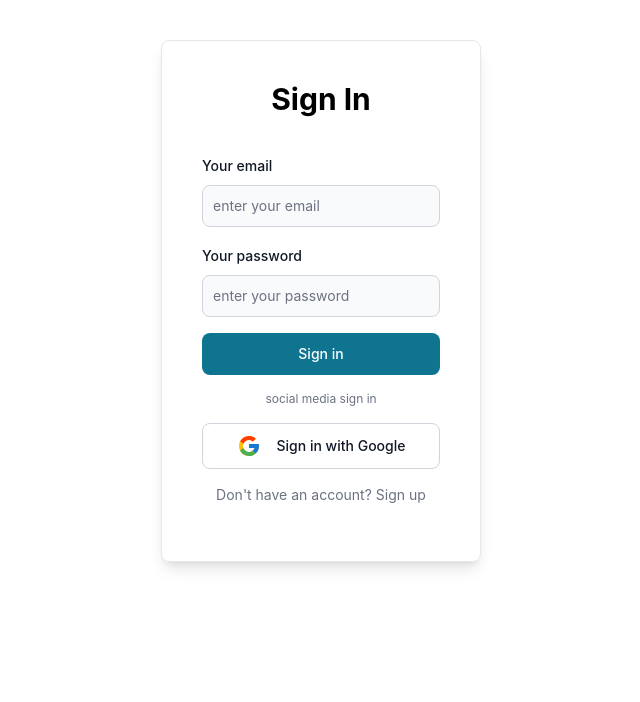
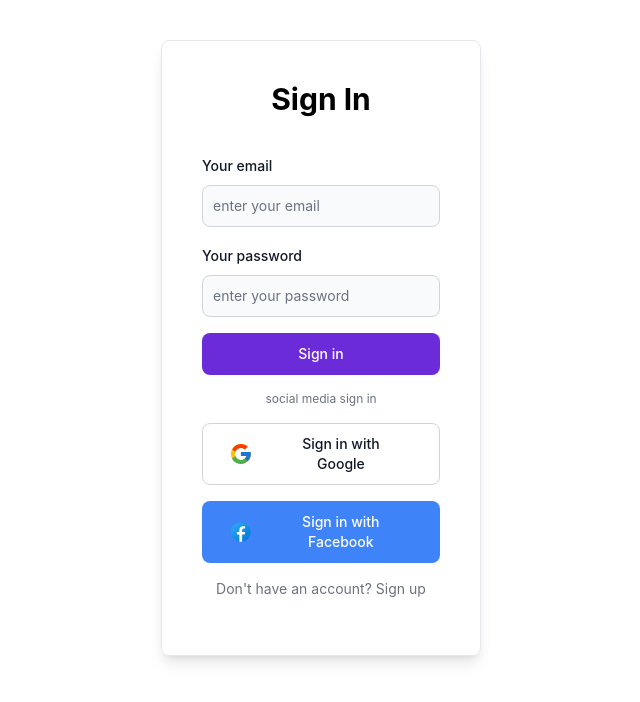
Before and after one commit to EhsanEIK/priyo-graphy-website-client, a React (Create React App) app: page /signin in a window 1280 px wide. Shown: the top 702 px of the page, without its empty margins (319-959 px from the left). Built offline with nearby package versions, Linux system fonts and the light colour scheme; no server answers.

Commit message:
added facebook sign in option

```diff
--- a/src/Pages/SignIn/SignIn/SignIn.js
+++ b/src/Pages/SignIn/SignIn/SignIn.js
@@ -1,4 +1,4 @@
-import { GoogleAuthProvider } from 'firebase/auth';
+import { FacebookAuthProvider, GoogleAuthProvider } from 'firebase/auth';
 import { Button, Label, TextInput } from 'flowbite-react';
 import React, { useContext, useState } from 'react';
 import toast from 'react-hot-toast';
@@ -14,12 +14,14 @@
     const [errorMsg, setErrorMsg] = useState('');
 
     const googleProvider = new GoogleAuthProvider();
+    const facebookProvider = new FacebookAuthProvider();
 
     // navigation setup after successful sign in
     const navigate = useNavigate();
     const location = useLocation();
     const from = location?.state?.from?.pathname || '/';
 
+    // sign in with email & password
     const handleSignIn = event => {
         event.preventDefault();
         setErrorMsg('');
@@ -50,6 +52,7 @@
             .catch(error => setErrorMsg(error.message));
     }
 
+    // sign in with google
     const handleGoogleSignIn = () => {
         setErrorMsg('');
 
@@ -67,7 +70,32 @@
                     .then(res => res.json())
                     .then(data => {
                         localStorage.setItem('priyo-graphy-token', data.token);
-                        toast.success('User sign in successfully')
+                        toast.success('User sign in successfully with google')
+                        navigate(from, { replace: true });
+                    })
+            })
+            .catch(error => setErrorMsg(error.message));
+    }
+
+    // sign in with facebook
+    const handleFacebookSignIn = () => {
+        setErrorMsg('');
+
+        socialMediaSignIn(facebookProvider)
+            .then(result => {
+                const user = result.user;
+                // get the jwt token and saved it into the local storage
+                fetch('https://priyo-graphy-server.vercel.app/jwt', {
+                    method: "POST",
+                    headers: {
+                        'content-type': 'application/json',
+                    },
+                    body: JSON.stringify({ currentUserEmail: user?.email }),
+                })
+                    .then(res => res.json())
+                    .then(data => {
+                        localStorage.setItem('priyo-graphy-token', data.token);
+                        toast.success('User sign in successfully with facebook')
                         navigate(from, { replace: true });
                     })
             })
@@ -108,11 +136,13 @@
                         required={true}
                     />
                 </div>
-                <Button type="submit">
+                <Button type="submit" className='bg-purple-700'>
                     Sign in
                 </Button>
 
                 <small className='text-xs text-center text-gray-500'>social media sign in</small>
+
+                {/* google sign in button  */}
                 <Button onClick={handleGoogleSignIn} color="light">
                     <svg className="w-6 h-6 mx-2" viewBox="0 0 40 40">
                         <path d="M36.3425 16.7358H35V16.6667H20V23.3333H29.4192C28.045 27.2142 24.3525 30 20 30C14.4775 30 10 25.5225 10 20C10 14.4775 14.4775 9.99999 20 9.99999C22.5492 9.99999 24.8683 10.9617 26.6342 12.5325L31.3483 7.81833C28.3717 5.04416 24.39 3.33333 20 3.33333C10.7958 3.33333 3.33335 10.7958 3.33335 20C3.33335 29.2042 10.7958 36.6667 20 36.6667C29.2042 36.6667 36.6667 29.2042 36.6667 20C36.6667 18.8825 36.5517 17.7917 36.3425 16.7358Z" fill="#FFC107" />
@@ -121,8 +151,16 @@
                         <path d="M36.3425 16.7358H35V16.6667H20V23.3333H29.4192C28.7592 25.1975 27.56 26.805 26.0133 27.9758C26.0142 27.975 26.015 27.975 26.0158 27.9742L31.1742 32.3392C30.8092 32.6708 36.6667 28.3333 36.6667 20C36.6667 18.8825 36.5517 17.7917 36.3425 16.7358Z" fill="#1976D2" />
                     </svg>
 
-                    <span className="mx-2">Sign in with Google</span>
+                    <span className="mx-4">Sign in with Google</span>
                 </Button>
+
+                {/* facebook sign in button */}
+                <Button onClick={handleFacebookSignIn} className='bg-blue-500'>
+                    <svg xmlns="http://www.w3.org/2000/svg" viewBox="0 0 48 48" className="w-6 h-6 mx-2"><linearGradient id="Ld6sqrtcxMyckEl6xeDdMa" x1="9.993" x2="40.615" y1="9.993" y2="40.615" gradientUnits="userSpaceOnUse"><stop offset="0" stop-color="#2aa4f4" /><stop offset="1" stop-color="#007ad9" /></linearGradient><path fill="url(#Ld6sqrtcxMyckEl6xeDdMa)" d="M24,4C12.954,4,4,12.954,4,24s8.954,20,20,20s20-8.954,20-20S35.046,4,24,4z" /><path fill="#fff" d="M26.707,29.301h5.176l0.813-5.258h-5.989v-2.874c0-2.184,0.714-4.121,2.757-4.121h3.283V12.46 c-0.577-0.078-1.797-0.248-4.102-0.248c-4.814,0-7.636,2.542-7.636,8.334v3.498H16.06v5.258h4.948v14.452 C21.988,43.9,22.981,44,24,44c0.921,0,1.82-0.084,2.707-0.204V29.301z" /></svg>
+
+                    <span className="text-white mx-2">Sign in with Facebook</span>
+                </Button>
+
                 <p className='text-sm text-center text-gray-500'>Don't have an account?<Link to='/signup' className='hover:underline hover:text-orange-500 ml-1'>Sign up</Link></p>
                 <p className='text-red-600 text-lg text-center'>{errorMsg}</p>
             </form>
--- a/src/Pages/SignIn/SignUp/SignUp.js
+++ b/src/Pages/SignIn/SignUp/SignUp.js
@@ -123,7 +123,7 @@
                         placeholder="enter your image URL"
                     />
                 </div>
-                <Button type="submit">
+                <Button type="submit" className='bg-purple-700'>
                     Sign up
                 </Button>
                 <p className='text-sm text-center text-gray-500'>Already have an account?<Link to='/signin' className='hover:underline hover:text-orange-500 ml-1'>Sign in</Link></p>
```
